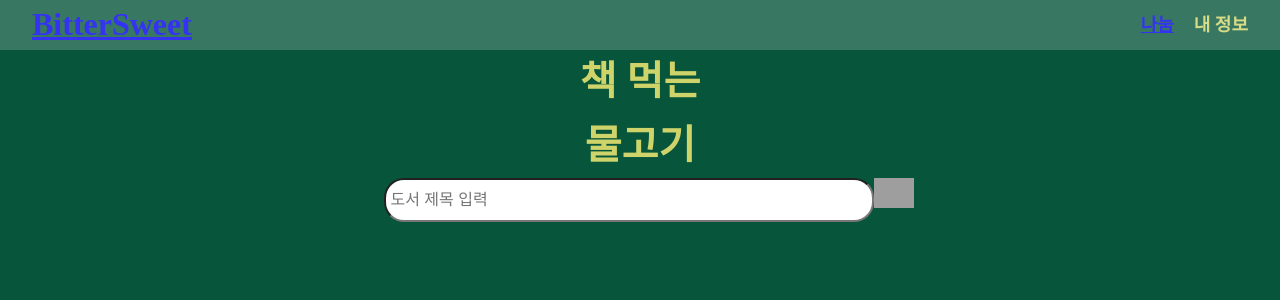
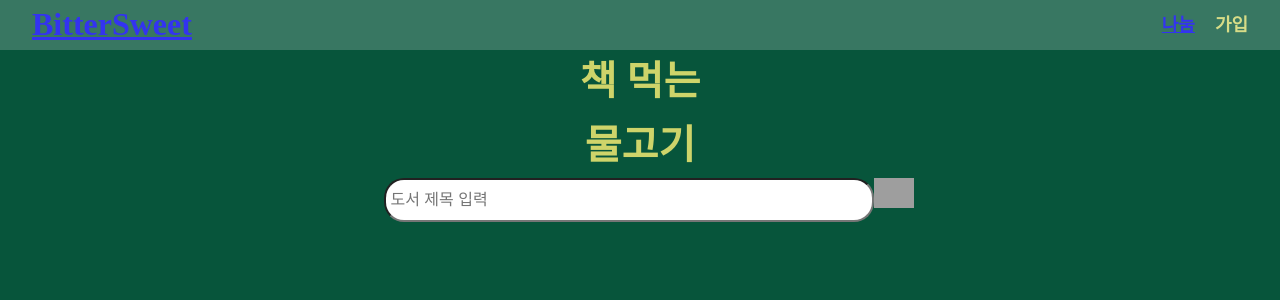
Before and after one commit to BittersweetHackaton2023/BookSharing, a Django app: page / in a window 1280 px wide. Shown: the top 300 px of the page. Run offline with Django 4.2, Linux system fonts and the light colour scheme; parts of the project's set-up code (start-up, migrations or seed data) failed here and were passed over; grey boxes are pictures that could not be loaded.

Commit message:
index.html

```diff
--- a/webproject/book/templates/book/index.html
+++ b/webproject/book/templates/book/index.html
@@ -13,7 +13,7 @@
       <nav>
         <ul>
           <li><a href="#" onclick="window.location.href='/register/'">나눔</a></li>
-          <li><a>내 정보</a></li>
+          <li><a>가입</a></li>
         </ul>
       </nav>
     </header>
```
